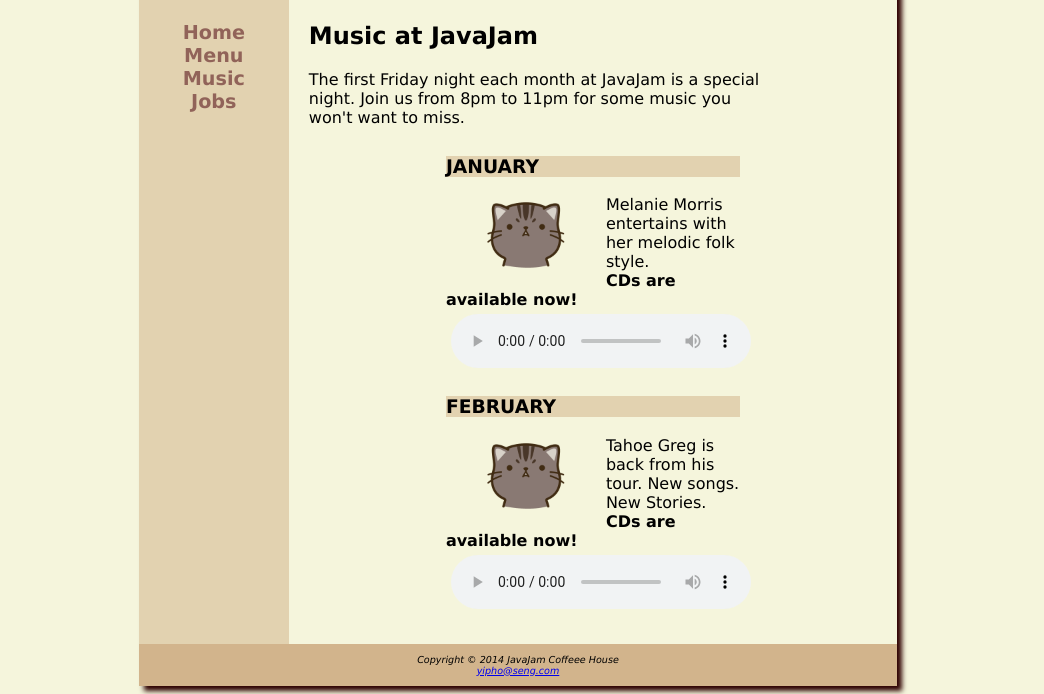
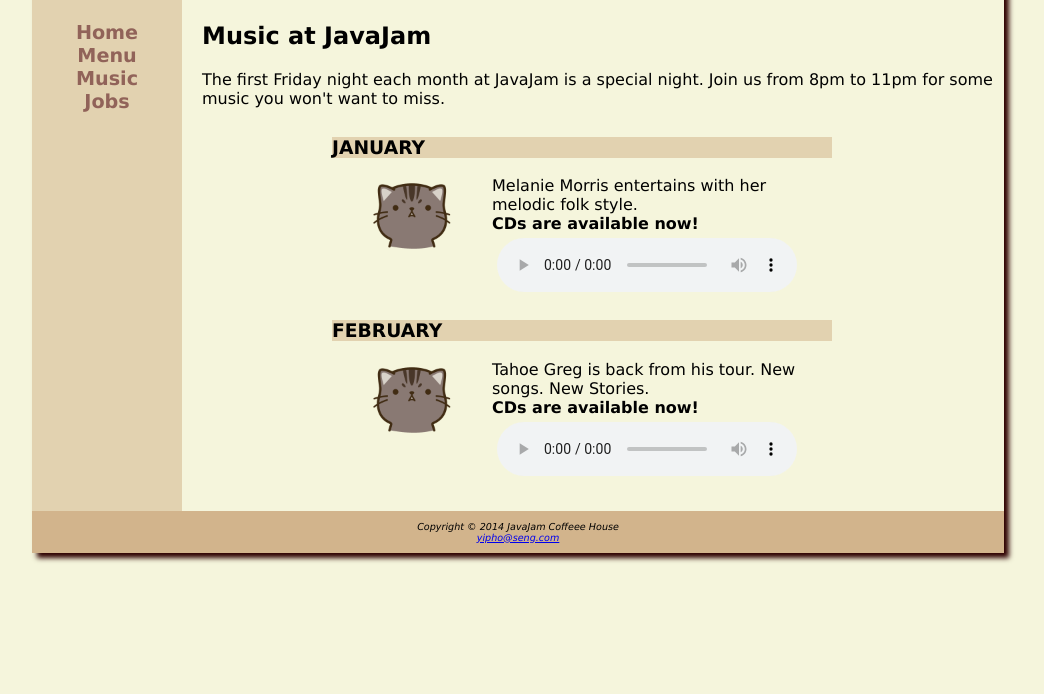
Before and after one commit to yipho97/EE4717-Repo, a plain HTML site: page CaseStudy_2/music.html in a window 1280 px wide. Shown: the part 134-828 px from the top of the page, without its empty margins (122-1166 px from the left). After the commit the page ends 800 px from the top, so only its background shows below. Drawn offline with Linux system fonts and the light colour scheme.

Commit message:
Css changes to fit 800px view

```diff
--- a/CaseStudy_2/styles.css
+++ b/CaseStudy_2/styles.css
@@ -8,10 +8,11 @@ body
 {
     display: grid;
     grid-template-columns: 150px;
-    width: 60%;
-    margin-left: auto;
-    margin-right: auto;
+    max-width: 800px;
+    min-width: 972px;
+    margin: auto;
     box-shadow: 5px 5px 5px #2E0000;
+    overflow-x: hidden
 }
 
 .grid-item {
@@ -103,7 +104,7 @@ nav a:hover
 table
 {
 	margin-left: 90px;
-	width: 65%;
+	width: 625px;
     padding-bottom: 10px;
 }
 
@@ -124,9 +125,8 @@ tr:nth-child(odd) {
 
 #musicContainer
 {
-	width: 50%;
-	margin-left: auto;
-	margin-right: auto;
+    width: 500px;
+    margin-left: 140px;
 }
 
 #musicContainer h3
@@ -142,7 +142,6 @@ tr:nth-child(odd) {
 
 .pDesc{
     padding: 0 0 10px 10px;
-    width: 80%;
 }
 
 label {
```
Also changed, not shown: CaseStudy_2/index.html (+1 -1 lines).
